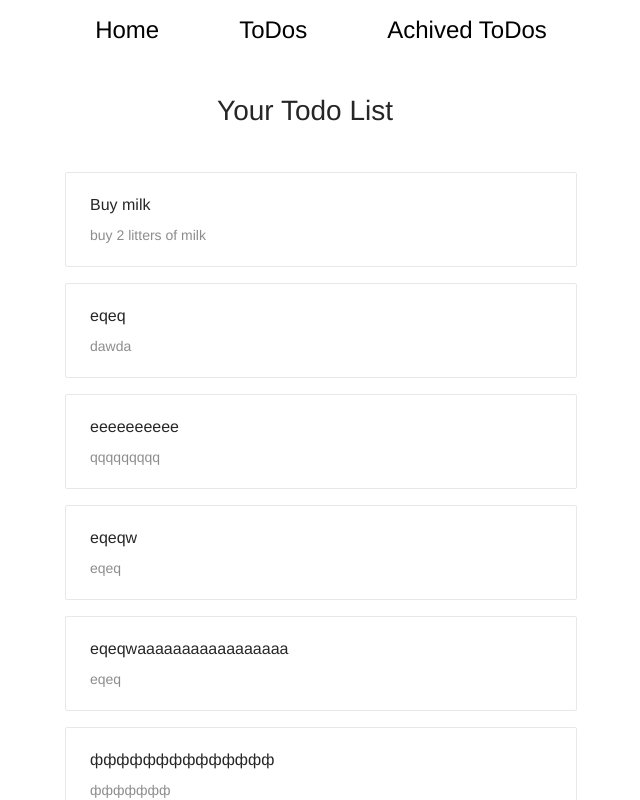
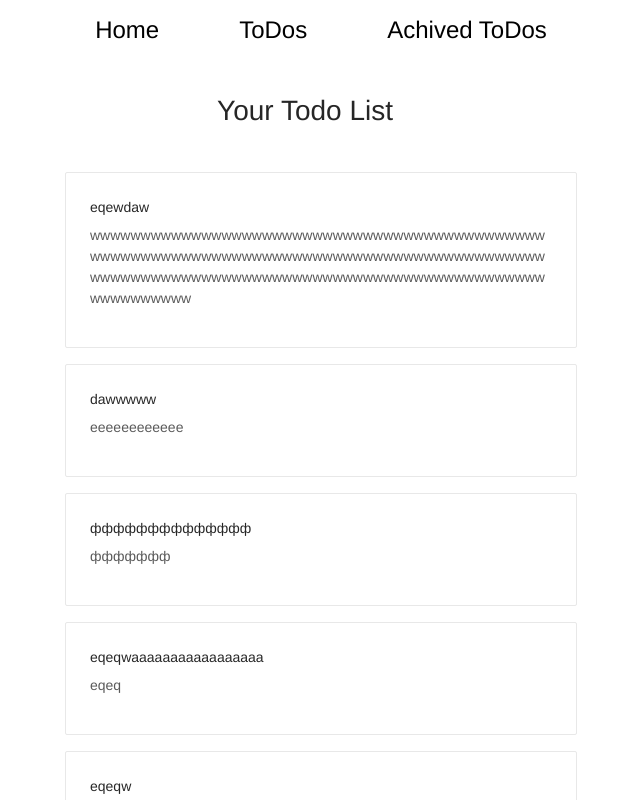
Before and after one commit to mrbotmd/vue-todo, a Vue app: page /todos in a window 1280 px wide. Shown: the top 800 px of the page, without its empty margins (319-959 px from the left). Built offline with nearby package versions, Linux system fonts and the light colour scheme; data requests are answered from the project's data file.

Commit message:
changed default todo display

```diff
--- a/db.json
+++ b/db.json
@@ -48,6 +48,13 @@
       "description": "eeeeeeeeeeee",
       "done": false,
       "archived": false
+    },
+    {
+      "id": 22,
+      "title": "eqewdaw",
+      "description": "wwwwwwwwwwwwwwwwwwwwwwwwwwwwwwwwwwwwwwwwwwwwwwwwwwwwwwwwwwwwwwwwwwwwwwwwwwwwwwwwwwwwwwwwwwwwwwwwwwwwwwwwwwwwwwwwwwwwwwwwwwwwwwwwwwwwwwwwwwwwwwwww",
+      "done": false,
+      "archived": false
     }
   ],
   "archived-todos": [
--- a/src/App.vue
+++ b/src/App.vue
@@ -51,6 +51,10 @@ export default {
   justify-content: space-between;
 }
 
+.end {
+  justify-content: flex-end;
+}
+
 .control-btn {
   border: none;
   box-shadow: 0 0 0;
--- a/src/components/TodoList.vue
+++ b/src/components/TodoList.vue
@@ -80,7 +80,7 @@ export default {
 
   data() {
     return {
-      increaseInSort: true,
+      increaseInSort: false,
       isAddingNewTodo: false,
       loading: false,
       todoList: [],
--- a/src/components/TodoListItem.vue
+++ b/src/components/TodoListItem.vue
@@ -4,12 +4,12 @@
     hoverable
     :class="[isSelected && `selected`, `relative`]"
   >
-    <a-card-meta
-      :title="curTodo.title"
-      :description="curTodo.description"
-      v-show="!isEditable"
-    >
-    </a-card-meta>
+    <h4 class="todo-heading" style=" overflow-wrap: break-word">
+      {{ curTodo.title }}
+    </h4>
+    <p class="todo-description" style=" overflow-wrap: break-word">
+      {{ curTodo.description }}
+    </p>
 
     <div v-show="isEditable">
       <form>
@@ -37,12 +37,12 @@
     </div>
 
     <a-button
-      class="expand"
+      class="expand control-btn"
       v-show="isSelected"
       icon="fullscreen"
       title="expand todo"
     />
-    <div v-show="isSelected">
+    <div v-show="isSelected" class="flex end">
       <a-space>
         <a-button
           :class="[todo.done && `complete`, `over-complete control-btn`]"
@@ -118,12 +118,7 @@ export default {
 
   methods: {
     expandCard(e) {
-      const targets = [
-        "ant-card-meta-detail",
-        "ant-card-meta-title",
-        "ant-card-meta-description",
-        "ant-card-body",
-      ];
+      const targets = ["todo-description", "todo-heading", "ant-card-body"];
       if (targets.includes(e.target.className))
         this.isSelected = !this.isSelected;
     },
@@ -145,10 +140,6 @@ export default {
 <style scoped>
 .selected {
   border: 1px solid lightblue;
-}
-
-.bigger-btn {
-  font-size: 1.5rem;
 }
 
 .control-btn {
@@ -186,8 +177,8 @@ export default {
 .expand {
   position: absolute;
   top: 15px;
-  right: 15px;
-  font-size: 1.5rem;
+  right: 22px;
+  /* font-size: 1.5rem; */
   border: none;
   text-align: center;
 }
```
